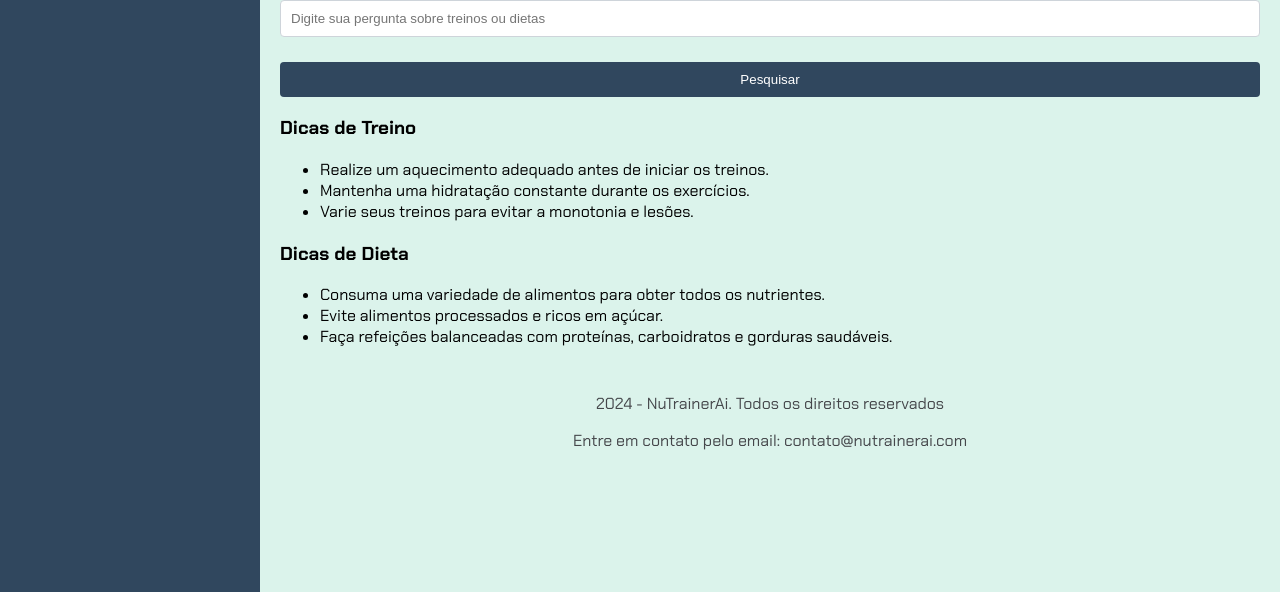
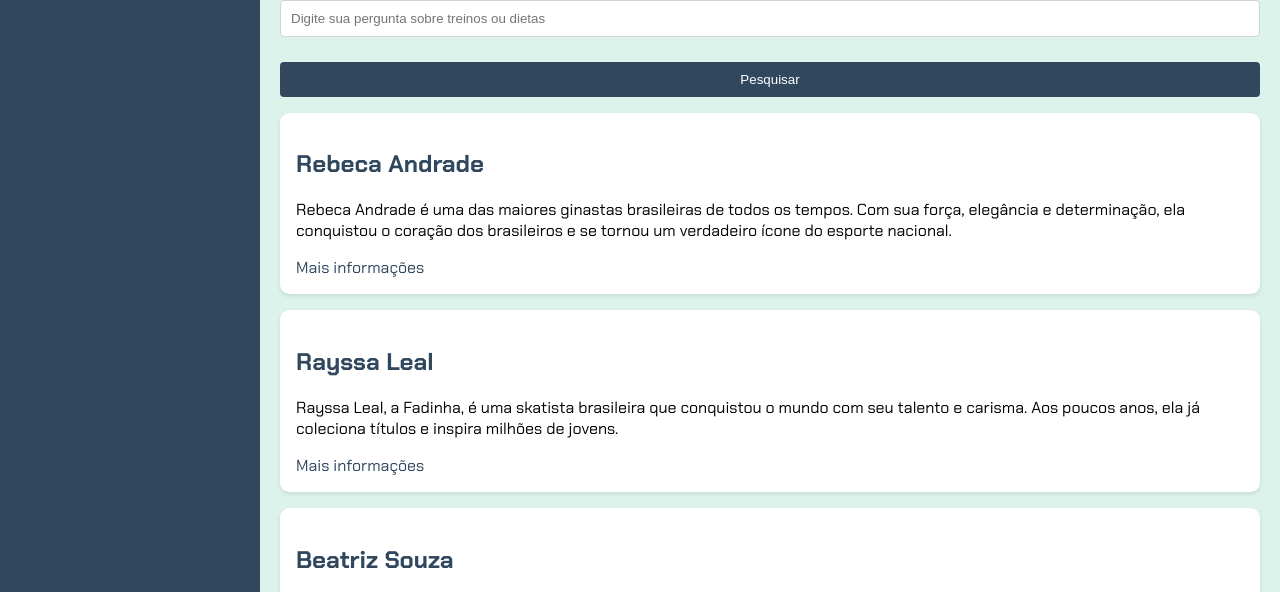
Before and after one commit to cesarka1/NuTrainerAI, a plain HTML site: page views/dicas.html in a window 1280 px wide. Shown: the part 177-769 px from the top of the page. Drawn offline with Linux system fonts and the light colour scheme.

Commit message:
feat: Images, Dicas alterações

```diff
--- a/css/styles.css
+++ b/css/styles.css
@@ -102,3 +102,25 @@ footer {
     gap: 20px; /* Espaçamento entre os campos */
     margin-bottom: 20px; /* Espaço abaixo da grade */
 }
+
+
+.item-resultado {
+    background: #FFFFFF; /* Cor de fundo dos itens */
+    border-radius: 0.6rem; /* Borda arredondada */
+    padding: 1rem; /* Espaçamento interno */
+    margin-bottom: 1rem; /* Espaçamento abaixo dos itens */
+    box-shadow: 0 2px 4px rgba(0, 0, 0, 0.1); /* Sombra leve */
+
+    h2 {
+        font-size: 1.5rem; /* Tamanho da fonte */
+        color: #222831; /* Cor do texto */
+    }
+
+    a {
+        text-decoration: none; /* Remove o sublinhado padrão dos links */
+        color: #30475E; /* Cor do texto dos links */
+        hover {
+            text-decoration: underline; /* Adiciona sublinhado ao passar o mouse */
+        }
+    }
+}
--- a/views/dicas.html
+++ b/views/dicas.html
@@ -5,7 +5,7 @@
     <meta name="viewport" content="width=device-width, initial-scale=1.0">
     <title>Dicas Gerais - NuTrainerAi</title>
     <link rel="stylesheet" href="../css/styles.css">
-    <link rel="shortcut icon" href="images/favicon.ico" type="image/x-icon">
+    <link rel="shortcut icon" href="../images/favicon.ico" type="image/x-icon">
 </head>
 <body>
     <div class="sidebar">
@@ -26,20 +26,32 @@
                 <h2>Pesquise por Dicas</h2>
                 <input type="text" placeholder="Digite sua pergunta sobre treinos ou dietas">
                 <button>Pesquisar</button>
-                <div class="resultados-pesquisa">
-                    <h3>Dicas de Treino</h3>
-                    <ul>
-                        <li>Realize um aquecimento adequado antes de iniciar os treinos.</li>
-                        <li>Mantenha uma hidratação constante durante os exercícios.</li>
-                        <li>Varie seus treinos para evitar a monotonia e lesões.</li>
-                    </ul>
-                    <h3>Dicas de Dieta</h3>
-                    <ul>
-                        <li>Consuma uma variedade de alimentos para obter todos os nutrientes.</li>
-                        <li>Evite alimentos processados e ricos em açúcar.</li>
-                        <li>Faça refeições balanceadas com proteínas, carboidratos e gorduras saudáveis.</li>
-                    </ul>
+                <p></p>
+            </section>
+            <section class="resultados-pesquisa">
+                <div class="item-resultado">
+                    <h2>
+                        <a href="#" target="_blank">Rebeca Andrade</a>
+                    </h2>
+                    <p class="descricao-meta">Rebeca Andrade é uma das maiores ginastas brasileiras de todos os tempos. Com sua força, elegância e determinação, ela conquistou o coração dos brasileiros e se tornou um verdadeiro ícone do esporte nacional.</p>
+                    <a href="https://pt.wikipedia.org/wiki/Rebeca_Andrade" target="_blank">Mais informações</a>
                 </div>
+                <div class="item-resultado">
+                    <h2>
+                        <a href="#" target="_blank">Rayssa Leal</a>
+                    </h2>
+                    <p class="descricao-meta">Rayssa Leal, a Fadinha, é uma skatista brasileira que conquistou o mundo com seu talento e carisma. Aos poucos anos, ela já coleciona títulos e inspira milhões de jovens.</p>
+                    <a href="https://pt.wikipedia.org/wiki/Rayssa_Leal" target="_blank">Mais informações</a>
+                </div>
+
+                <div class="item-resultado">
+                    <h2>
+                        <a href="#" target="_blank">Beatriz Souza</a>
+                    </h2>
+                    <p class="descricao-meta">Beatriz Souza é uma judoca brasileira que se destacou nos Jogos Olímpicos, trazendo orgulho para o país. Sua força e técnica a colocaram entre as melhores do mundo.</p>
+                    <a href="https://pt.wikipedia.org/wiki/Beatriz_Souza" target="_blank">Mais informações</a>
+                </div>
+
             </section>
         </main>
         <footer>
```
Also changed, not shown: views/consulta.html (+1 -1 lines), views/index.html (+1 -1 lines), images/favicon.ico (added), images/logo - Copia.jpeg (added), images/logo.jpeg (added), js/dados.js (added).
